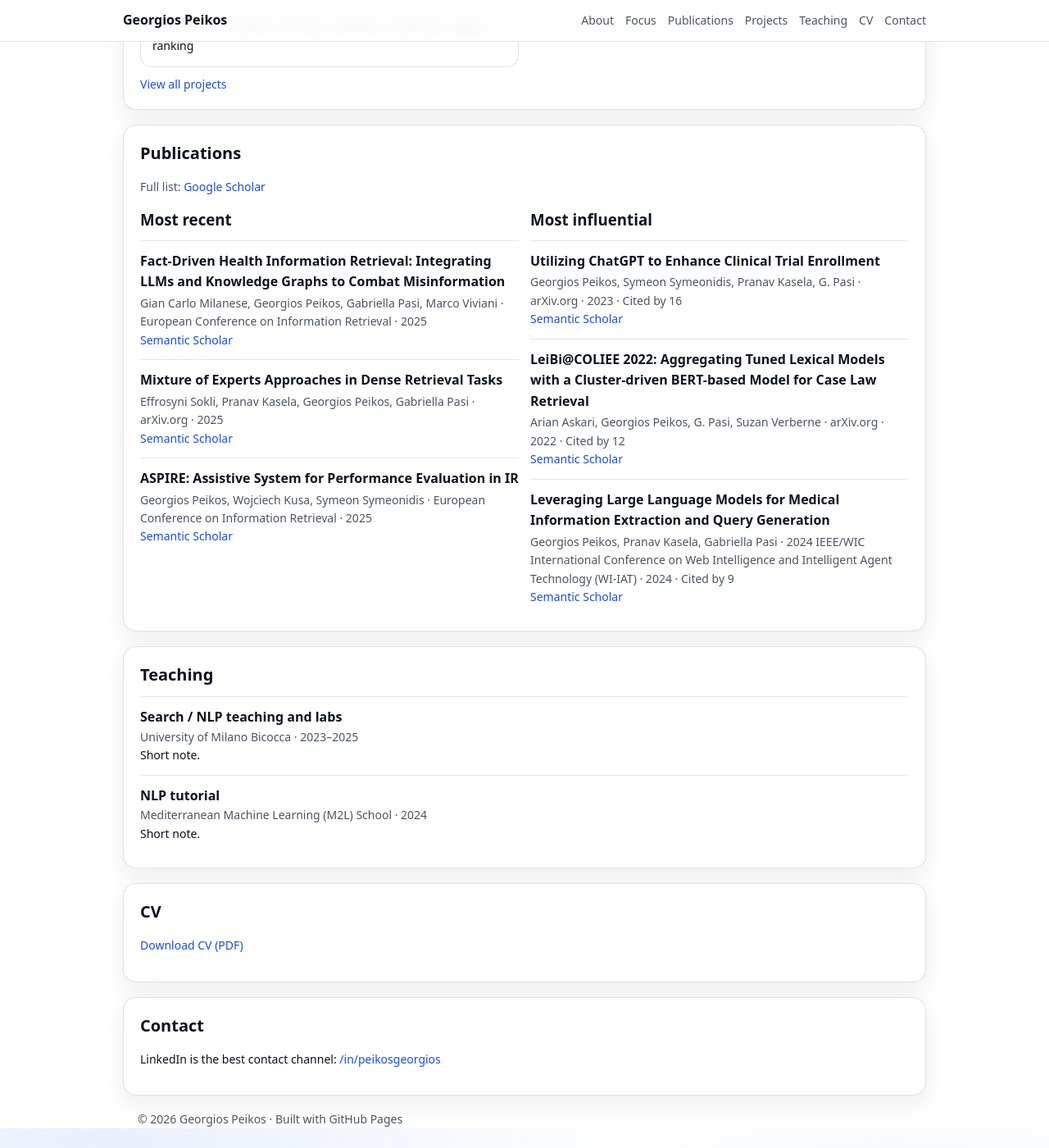
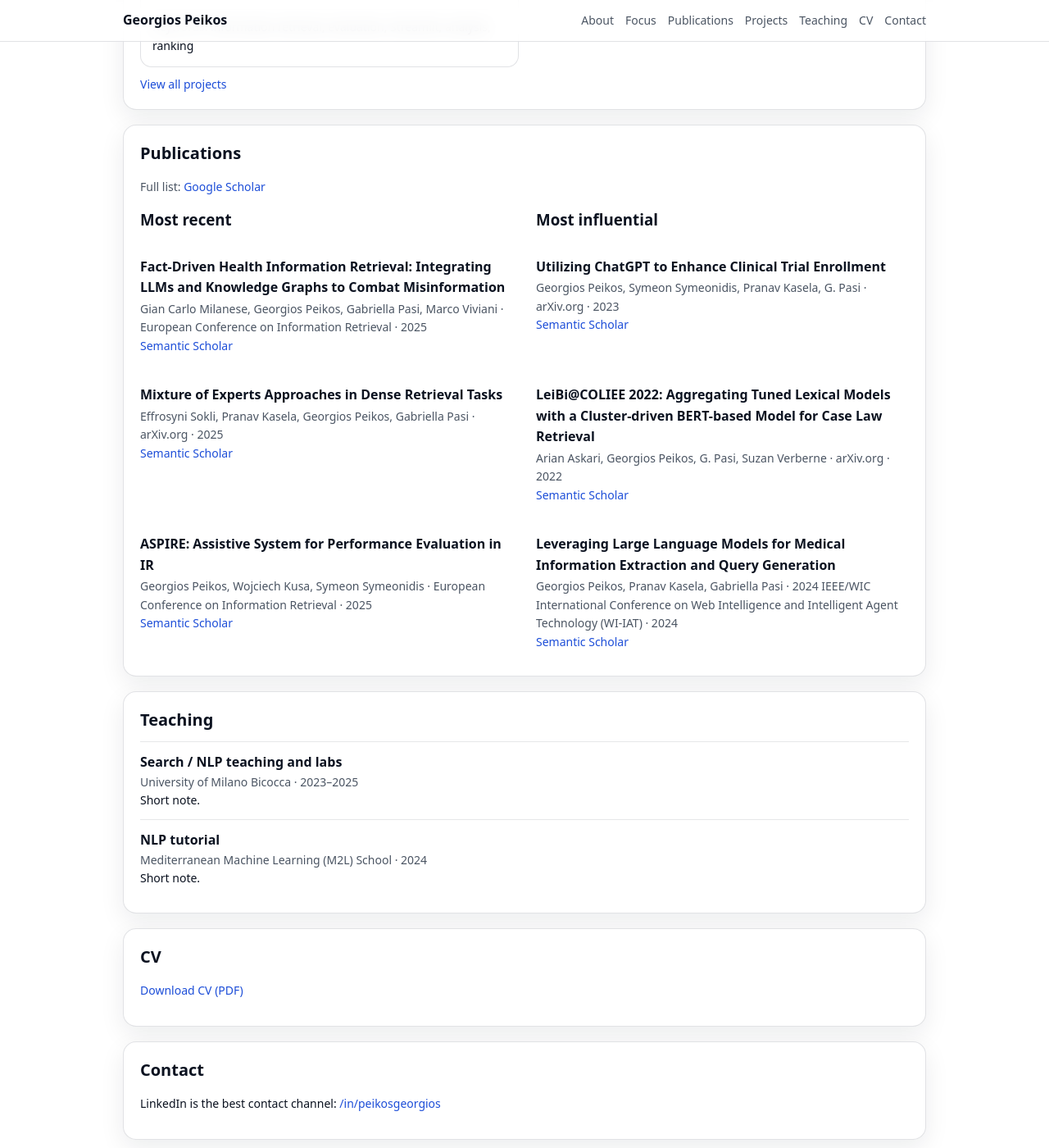
Before and after one commit to GiorgosPeikos/GiorgosPeikos.github.io, a Jekyll site: the page built from index.md, in a window 1280 px wide and 1400 px high, scrolled down 1153 px. Shown: the whole window at 82% size. Built offline with Jekyll 4.4.1, drawn with Linux system fonts in a browser that asks for light colours; our own code applies the rules of GitHub Pages for plain Markdown files.

Commit message:
work on publications in main page

```diff
--- a/assets/css/main.css
+++ b/assets/css/main.css
@@ -186,6 +186,13 @@
   border-top: none;
 }
 
+.pub-table { display: grid; gap: 12px; }
+.pub-head { display: grid; grid-template-columns: 1fr 1fr; gap: 28px; }
+.pub-row { display: grid; grid-template-columns: 1fr 1fr; gap: 28px; }
+.pub-cell { min-width: 0; }
+.pub-hcell h3 { margin: 0 0 6px 0; }
+
+
 @media (max-width:860px){
   .pub-grid{ grid-template-columns: 1fr !important; }
 }
--- a/index.md
+++ b/index.md
@@ -93,40 +93,64 @@
     Full list: <a href="https://scholar.google.com/citations?user=-0ObuR0AAAAJ&hl=en" target="_blank" rel="noreferrer">Google Scholar</a>
   </p>
 
-  <div class="pub-grid">
+  {% assign left = site.data.publications.most_recent %}
+  {% assign right = site.data.publications.top_cited %}
 
-    <div class="pub-col">
-      <h3>Most recent</h3>
-      {% for pub in site.data.publications.most_recent %}
-      <div class="item">
-        <div class="item-title">{{ pub.title }}</div>
-        <div class="muted small item-meta">{{ pub.authors }} · {{ pub.venue }} · {{ pub.year }}</div>
-        <div class="small">
-          {% for l in pub.links %}
-            <a href="{{ l.url }}" target="_blank" rel="noreferrer">{{ l.label }}</a>{% unless forloop.last %} · {% endunless %}
-          {% endfor %}
+  <div class="pub-table">
+    <div class="pub-head">
+      <div class="pub-hcell"><h3>Most recent</h3></div>
+      <div class="pub-hcell"><h3>Most influential</h3></div>
+    </div>
+
+    {% for i in (0..2) %}
+      {% assign lpub = left[i] %}
+      {% assign rpub = right[i] %}
+
+      <div class="pub-row">
+        <div class="pub-cell">
+          {% if lpub %}
+            <div class="item">
+              <div class="item-title">{{ lpub.title }}</div>
+
+              {% if lpub.impact %}
+                <div class="muted small item-meta">{{ lpub.impact }}</div>
+              {% else %}
+                <div class="muted small item-meta">{{ lpub.authors }} · {{ lpub.venue }} · {{ lpub.year }}</div>
+              {% endif %}
+
+              <div class="small">
+                {% for l in lpub.links %}
+                  <a href="{{ l.url }}" target="_blank" rel="noreferrer">{{ l.label }}</a>{% unless forloop.last %} · {% endunless %}
+                {% endfor %}
+              </div>
+            </div>
+          {% endif %}
+        </div>
+
+        <div class="pub-cell">
+          {% if rpub %}
+            <div class="item">
+              <div class="item-title">{{ rpub.title }}</div>
+
+              {% if rpub.impact %}
+                <div class="muted small item-meta">{{ rpub.impact }}</div>
+              {% else %}
+                <div class="muted small item-meta">{{ rpub.authors }} · {{ rpub.venue }} · {{ rpub.year }}</div>
+              {% endif %}
+
+              <div class="small">
+                {% for l in rpub.links %}
+                  <a href="{{ l.url }}" target="_blank" rel="noreferrer">{{ l.label }}</a>{% unless forloop.last %} · {% endunless %}
+                {% endfor %}
+              </div>
+            </div>
+          {% endif %}
         </div>
       </div>
-      {% endfor %}
-    </div>
-
-    <div class="pub-col">
-      <h3>Most influential</h3>
-      {% for pub in site.data.publications.top_cited %}
-      <div class="item">
-        <div class="item-title">{{ pub.title }}</div>
-        <div class="muted small item-meta">{{ pub.authors }} · {{ pub.venue }} · {{ pub.year }} · Cited by {{ pub.citations }}</div>
-        <div class="small">
-          {% for l in pub.links %}
-            <a href="{{ l.url }}" target="_blank" rel="noreferrer">{{ l.label }}</a>{% unless forloop.last %} · {% endunless %}
-          {% endfor %}
-        </div>
-      </div>
-      {% endfor %}
-    </div>
-
+    {% endfor %}
   </div>
 </div>
+
 
 <div id="teaching" class="card section">
   <h2>Teaching</h2>
```
